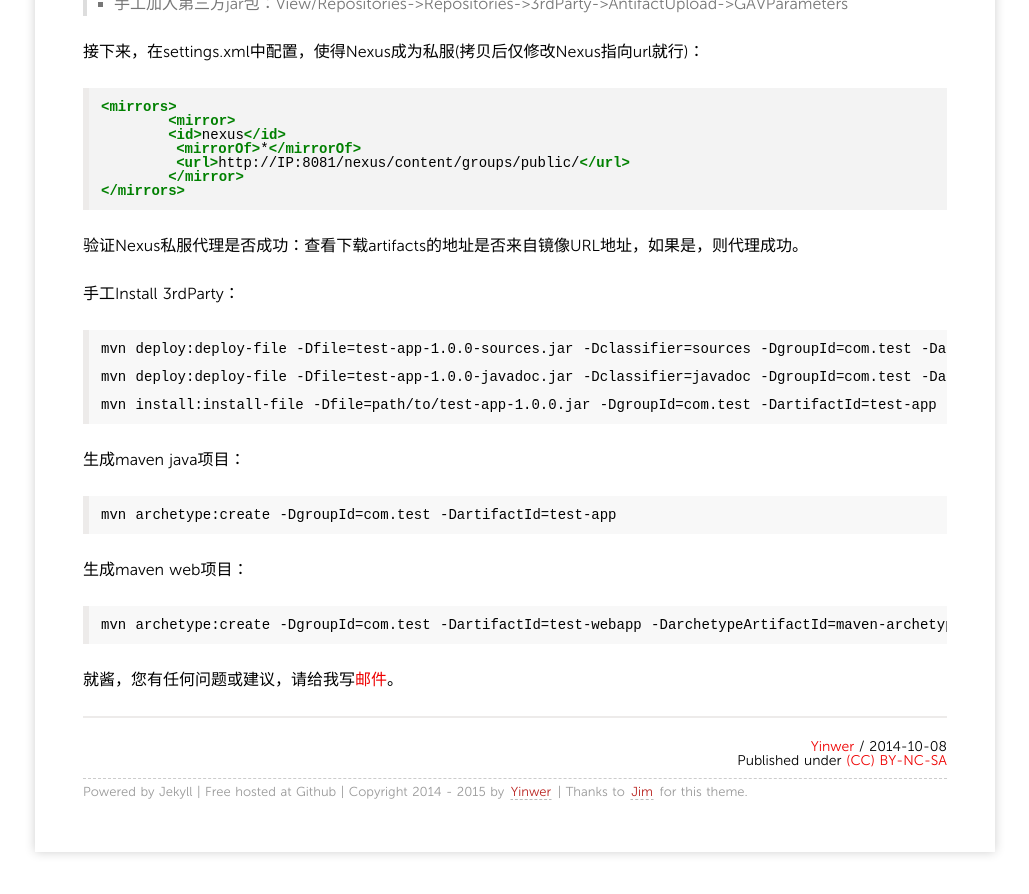
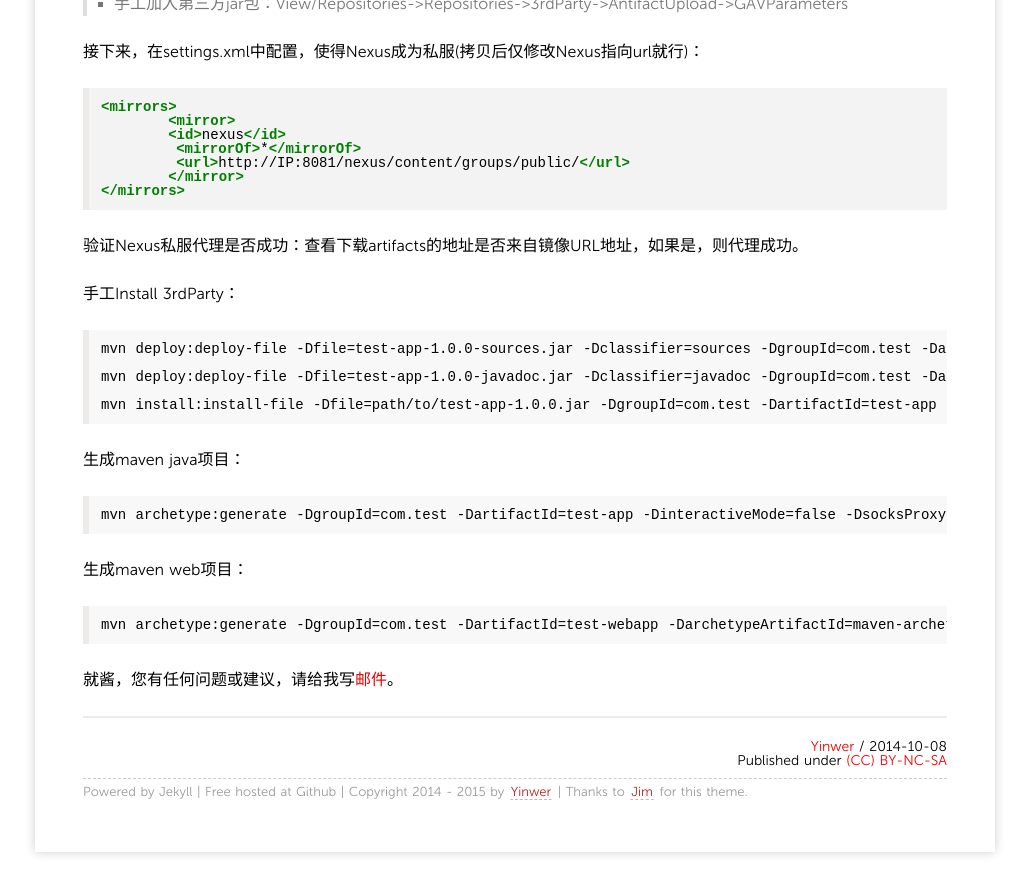
Before and after one commit to yinwer81/yinwer81.github.com, a Jekyll site: the page built from _posts/201410/2014-10-08-setup-internal-maven-repository-using-nexus.md, in a window 1280 px wide and 900 px high, scrolled down 1316 px. Shown: the top 894 px of the window, without its empty margins (125-1154 px from the left). Built offline with Jekyll 4.4.1, drawn with Linux system fonts in a browser that asks for light colours; nearby versions of some CDN libraries; Markdown is read by kramdown in place of the engine named in the settings; comment, search, counter and statistics services are not loaded.

Commit message:
Update 2014-10-08-setup-internal-maven-repository-using-nexus.md

```diff
--- a/_posts/201410/2014-10-08-setup-internal-maven-repository-using-nexus.md
+++ b/_posts/201410/2014-10-08-setup-internal-maven-repository-using-nexus.md
@@ -71,10 +71,10 @@
 
 生成maven java项目：
 
-	mvn archetype:create -DgroupId=com.test -DartifactId=test-app
+	mvn archetype:generate -DgroupId=com.test -DartifactId=test-app -DinteractiveMode=false -DsocksProxyHost=192.168.0.116 -DsocksProxyPort=8080
 
 生成maven web项目：
 
-	mvn archetype:create -DgroupId=com.test -DartifactId=test-webapp -DarchetypeArtifactId=maven-archetype-webapp
+	mvn archetype:generate -DgroupId=com.test -DartifactId=test-webapp -DarchetypeArtifactId=maven-archetype-webapp -DinteractiveMode=false -DsocksProxyHost=192.168.0.116 -DsocksProxyPort=8080
 
 就酱，您有任何问题或建议，请给我写[邮件](mailto:yinwer81@gmail.com)。
```
